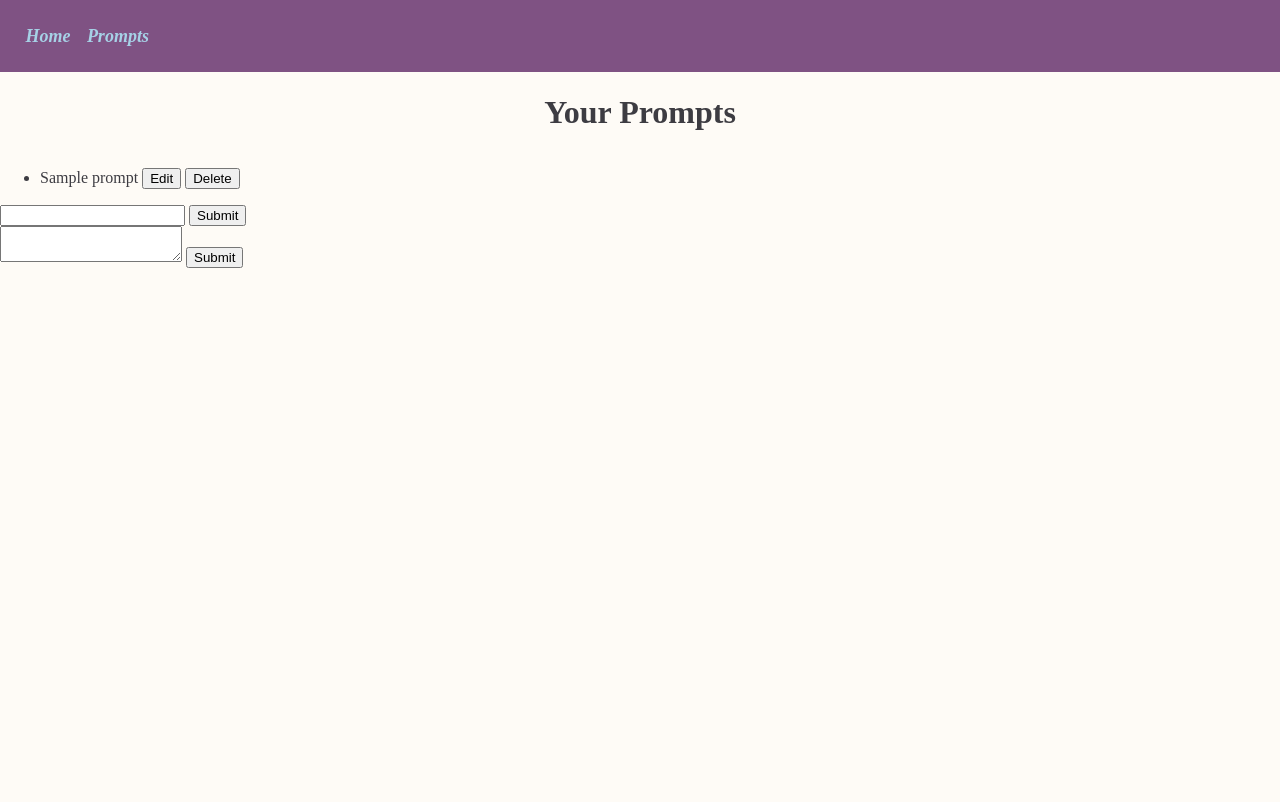
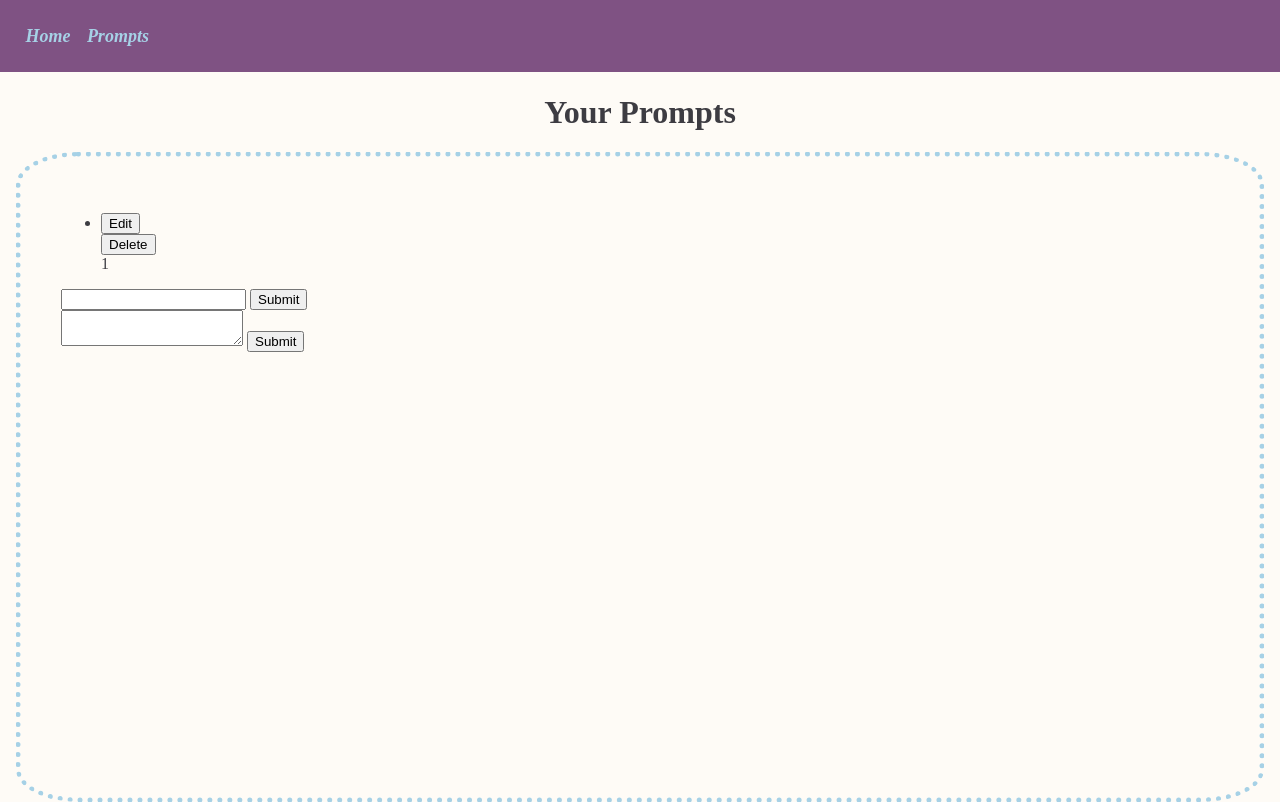
Before and after one commit to LucileGB/prompts_manager, a Flask app: template app/templates/prompts.html in a window 1280 px wide. Before the commit the page ends 268 px from the top, so only its background shows below. Run offline with Flask 2, Linux system fonts and the light colour scheme; the template is opened without the code that fills it: values that come from a table or form of the project are taken from there, most other values are stand-ins (such as "Sample title", 1, 10 or a date in 2020).

Commit message:
CRD functions implemented for prompts. U part half-implemented.

```diff
--- a/app/app.py
+++ b/app/app.py
@@ -23,35 +23,33 @@ def home():
 def prompts():
     tagset_form = TagsetForm()
     prompt_form = PromptForm()
-
-    prompts = [{'content': 'Message One',
-            'collection': 'Message One Content'},
-        {'content': 'Message Two',
-            'collection': 'Message Two Content'}
-        ]
+    db = Database()
+    prompts = db.get_prompts_list()
 
     if request.method == "GET":
         return render_template("prompts.html",
                                 prompts=prompts,
                                 tagset_form=tagset_form,
-                                prompt_form=prompt_form
+                                prompt_form=prompt_form,
+
             )
 
     if request.method == "POST":
         if tagset_form.validate_on_submit():
-            print(tagset_form.url.data)
             scraper = TagSetScraper(tagset_form.url.data)
             prompts = scraper.get_original()
-            print(prompts)
+            db.create_prompt_list(prompts)
 
         if prompt_form.validate_on_submit():
-            print(tagset_form)
+            db.create_prompt(prompt_form.prompt.data)
 
-        return render_template("prompts.html",
-                                prompts=prompts,
-                                tagset_form=tagset_form,
-                                prompt_form=prompt_form
-            )
+        return redirect(url_for('prompts'))
+
+@app.route('/delete/<int:id>', methods=('POST',))
+def prompt_delete(id):
+    db = Database()
+    db.delete_prompt(id)
+    return redirect(url_for('prompts'))
 
 @app.route('/500')
 def error500():
--- a/app/static/main.css
+++ b/app/static/main.css
@@ -28,6 +28,15 @@ body {
    margin-right: 1%;
 }
 
+.main_body {
+    min-height: 70vh;
+    margin-left: 2vh;
+    margin-right: 2vh;
+    padding: 5vh;
+    border: thick dotted #A6D1E6;
+    border-radius: 5%;
+}
+
 h1 {
     color: #3D3C42;
     text-align: center;
--- a/app/templates/prompts.html
+++ b/app/templates/prompts.html
@@ -8,9 +8,16 @@
     <ul>
     {% for prompt in prompts %}
         <li>
-            {{ prompt }}
             <button class="edit_btn">Edit</button>
-            <button class="del_btn">Delete</button>
+            <form action="{{ url_for('prompt_delete', id=prompt[2]) }}" method="POST">
+                {% if 'csrf_token' in form %}
+                    {{ form.csrf_token }}
+                {% endif %}
+                <button class="del_btn" action="submit" onclick="return confirm('Are you sure you want to delete this post?')">Delete</button>
+            </form>
+
+
+            {{ prompt[0] }}
         </li>
     {% endfor %}
     </ul>
```
Also changed, not shown: app/database.py (+4 -3 lines), tests/database.py (+3 -4 lines), tests/pages.py (+10 -5 lines), app/forms.py (line endings or trailing spaces).
